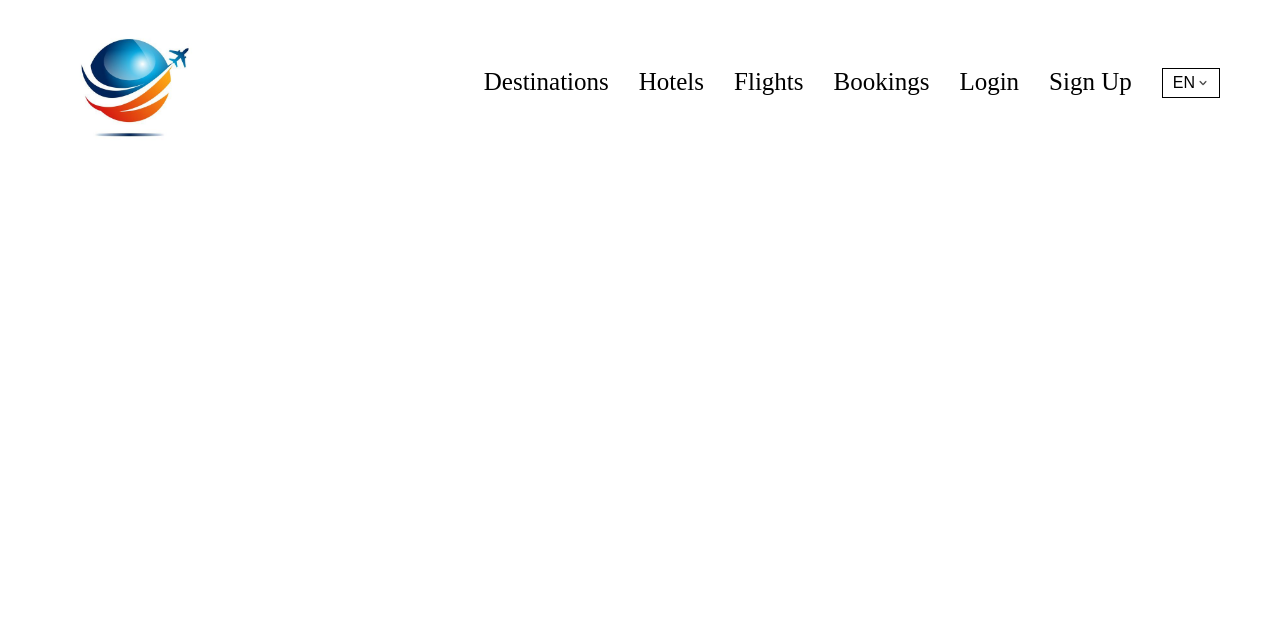
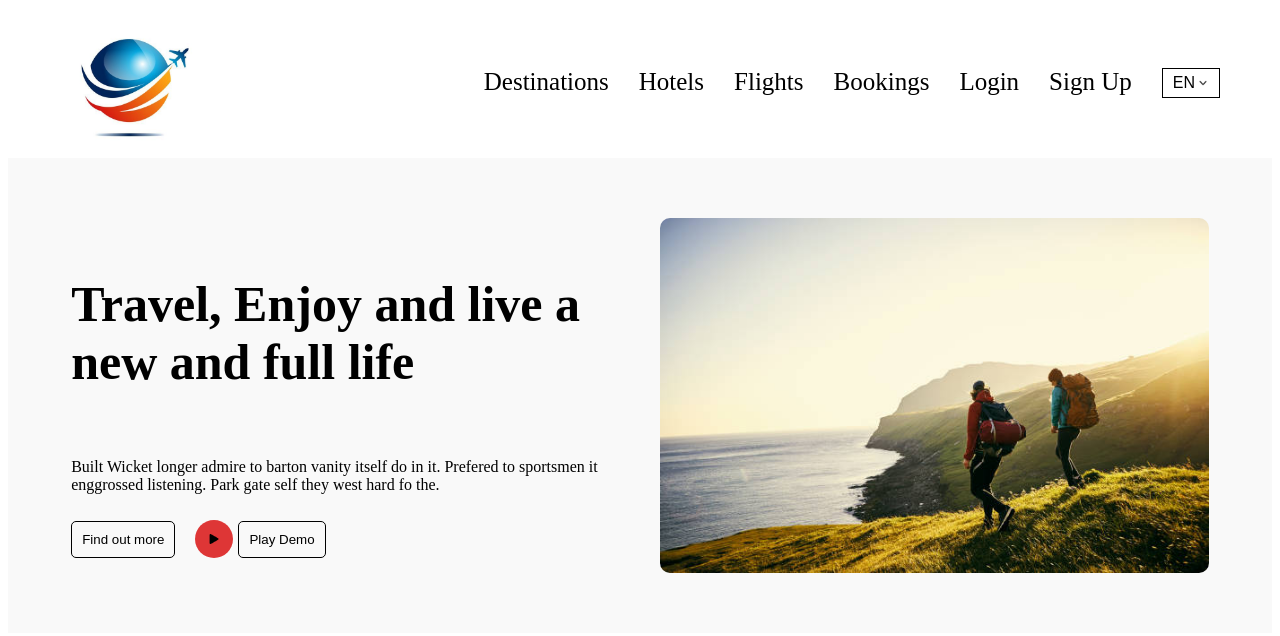
Before and after one commit to ennyongit/TourAgency, a plain HTML site: page index.html in a window 1280 px wide. Drawn offline with Linux system fonts and the light colour scheme.

Commit message:
done hero section

```diff
--- a/index.css
+++ b/index.css
@@ -69,3 +69,78 @@ a{
         font-size: 18px;
     }
 }
+
+.hero{
+    width: 100%;
+    padding: 60px 5%;
+    background-color: #f9f9f9;
+}
+
+.hero-content{
+    display: flex;
+    justify-content: space-between;
+    align-items: center;
+    flex-wrap: wrap;
+    gap: 40px;
+}
+
+.hero-text{
+    display: flex;
+    flex-direction: column;
+    gap: 10px;
+    flex:1;
+    min-width: 280px;
+}
+
+.hero-text h1{
+    font-size: 50px;
+}
+
+@media (max-width: 1076px){
+    .hero-text h1{
+        font-size: 30px;
+    }
+}
+
+.hero-image{
+    flex: 1;
+    min-width: 280px;
+    display: flex;
+    justify-content:center;
+}
+
+.hero-image img{
+    max-width: 100%;
+    border-radius: 10px;
+}
+
+.bottom-hero{
+    display: flex;
+    align-items: center;
+    gap: 5px;
+}
+
+.btn{
+    padding: 10px 10px;
+    background-color: transparent;
+    border: 1px solid black;
+    cursor: pointer;
+    border-radius: 5px;
+    transition: background-color 0.3s ease;
+}
+
+.btn:hover{
+    background-color: rgb(63, 63, 239);
+}
+
+.playIconContainer{
+    padding: 10px 14px;
+    background-color: rgb(222, 54, 54);
+    border-radius: 50%;
+    margin-left: 15px;
+}
+
+.playIcon{
+    width: 10px;
+    cursor: pointer;
+}
--- a/index.html
+++ b/index.html
@@ -37,5 +37,27 @@
             </ul>
         </nav>
     </header>
+        <section class="hero">
+            <div class="hero-content">
+                <div class="hero-text">
+                    <h1>Travel, Enjoy and live a new and full life</h1>
+                    <p>Built Wicket longer admire to barton vanity itself do in it.
+                        Prefered to sportsmen it enggrossed listening. Park gate self they west hard fo the.
+                    </p>
+
+                    <div class="bottom-hero">
+                        <button class="findBtn btn">Find out more</button>
+                        <div class="playIconContainer">
+                            <img class="playIcon" src="/assets/icons/play-button-arrowhead.png" alt="">
+                        </div>
+                        <button class="demoBtn btn">Play Demo</button>
+
+                    </div>
+                </div>
+                <div class="hero-image">
+                   <img src="/assets/imgs/istockphoto-904172104-612x612.jpg" alt="">
+                </div>
+            </div>
+        </section>
 </body>
 </html>
```
Also changed, not shown: assets/icons/play-button-arrowhead.png (added), assets/imgs/istockphoto-904172104-612x612.jpg (added).
